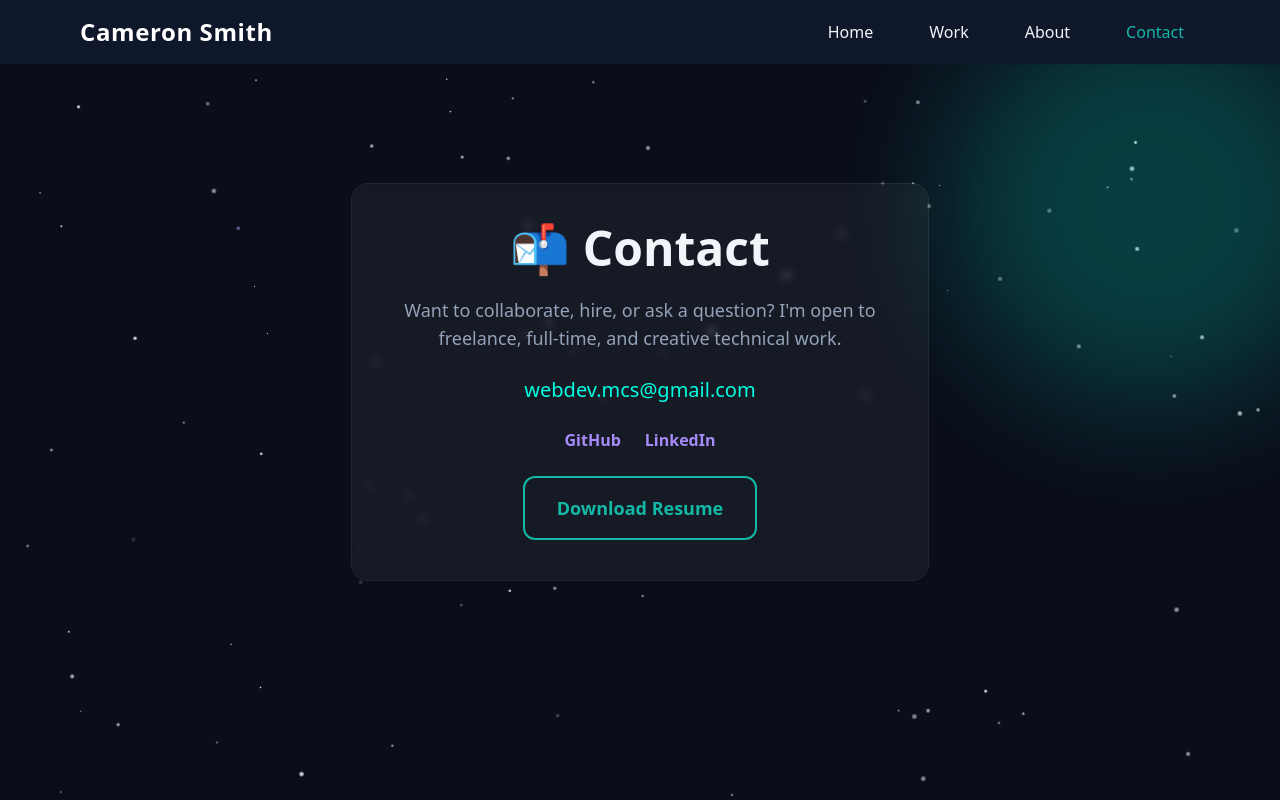
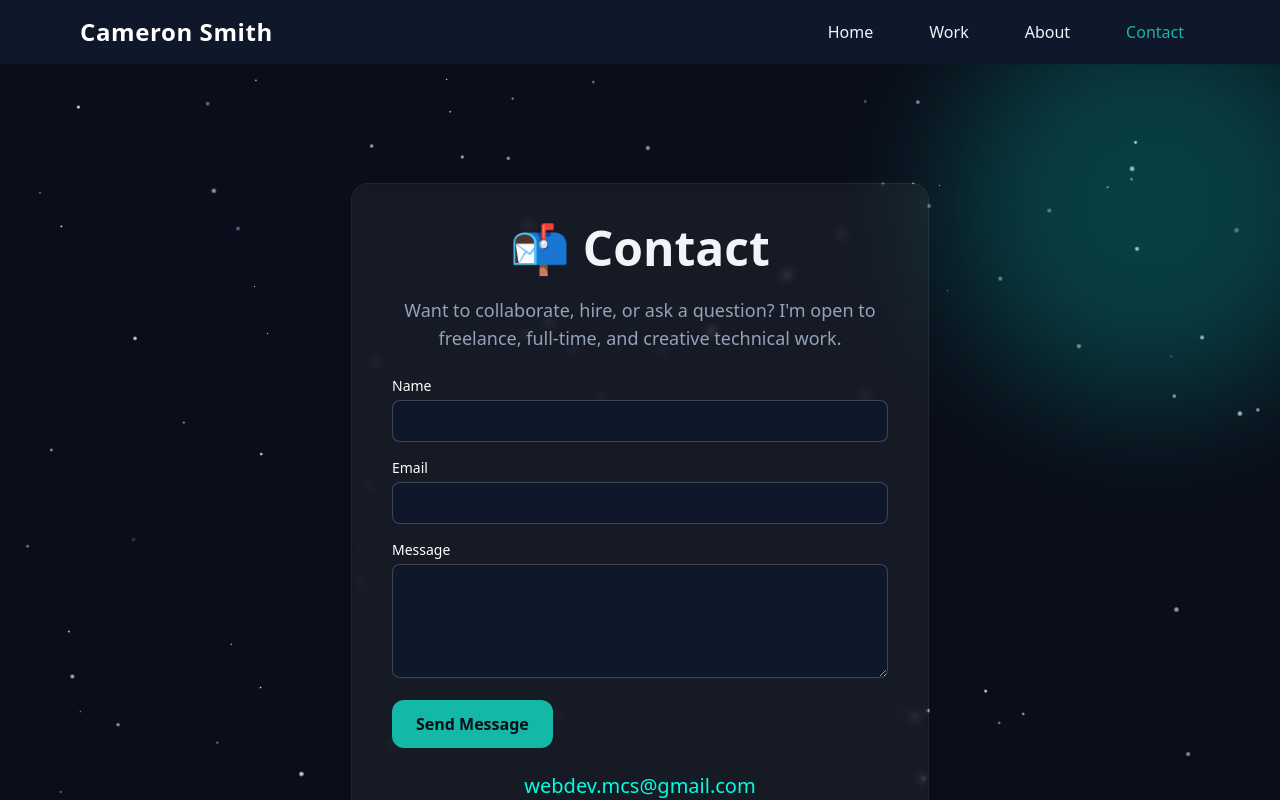
Before and after one commit to Cameron8325/port2, a React (Vite) app: page /contact in a window 1280 px wide. Shown: the top 800 px of the page. Built offline with nearby package versions, Linux system fonts and the light colour scheme.

Commit message:
Added contact form
For the CRC, I decided to change a counter to a contact form.

```diff
--- a/src/pages/Contact.jsx
+++ b/src/pages/Contact.jsx
@@ -1,12 +1,52 @@
-import React from 'react';
+import React, { useState } from 'react';
 import useScrollReveal from '../hooks/useScrollReveal';
 
 export default function Contact() {
   const [cardRef, isVisible] = useScrollReveal();
 
+  const [formData, setFormData] = useState({
+    name: '',
+    email: '',
+    message: '',
+  });
+
+  const [status, setStatus] = useState(null);
+
+  const handleChange = (e) => {
+    setFormData({
+      ...formData,
+      [e.target.name]: e.target.value,
+    });
+  };
+
+  const handleSubmit = async (e) => {
+    e.preventDefault();
+    setStatus('Sending...');
+
+    try {
+      const res = await fetch('https://your-api-endpoint.amazonaws.com/prod/contact', {
+        method: 'POST',
+        headers: {
+          'Content-Type': 'application/json',
+        },
+        body: JSON.stringify(formData),
+      });
+
+      if (res.ok) {
+        setStatus('Message sent successfully!');
+        setFormData({ name: '', email: '', message: '' });
+      } else {
+        const err = await res.text();
+        throw new Error(err);
+      }
+    } catch (err) {
+      console.error(err);
+      setStatus('Something went wrong. Please try again later.');
+    }
+  };
+
   return (
     <>
-      {/* Skip link for accessibility */}
       <a
         href="#contact-content"
         className="sr-only focus:not-sr-only absolute top-2 left-2 z-20 p-2 bg-[#00ffe0] text-[#0a0e1a] rounded"
@@ -18,9 +58,8 @@ export default function Contact() {
         id="contact-content"
         role="main"
         aria-labelledby="contact-heading"
-        className="relative z-10 min-h-[calc(100vh-3rem)] px-4 sm:px-6 lg:px-8 py-16 sm:py-20 overflow-visible"
+        className="relative z-10 min-h-[calc(100vh-3rem)] px-4 sm:px-6 lg:px-8 py-8 sm:py-20 overflow-visible"
       >
-        {/* Top-right decorative glow blob */}
         <div
           className="absolute top-[-100px] right-[-150px] w-[400px] h-[400px] bg-[#00ffe0] opacity-20 blur-3xl rounded-full sm:w-[400px] sm:h-[400px]"
           aria-hidden="true"
@@ -28,9 +67,8 @@ export default function Contact() {
 
         <article
           ref={cardRef}
-          className={`relative z-10 max-w-md sm:max-w-xl mx-auto bg-white/5 backdrop-blur-sm ring-1 ring-white/10 rounded-2xl shadow-inner p-6 sm:p-10 space-y-6 text-center transition-opacity duration-700 ${
-            isVisible ? 'animate-fade-up opacity-100' : 'opacity-0'
-          }`}
+          className={`relative z-10 max-w-md sm:max-w-xl mx-auto bg-white/5 backdrop-blur-sm ring-1 ring-white/10 rounded-2xl shadow-inner p-6 sm:p-10 space-y-6 text-center transition-opacity duration-700 ${isVisible ? 'animate-fade-up opacity-100' : 'opacity-0'
+            }`}
           aria-labelledby="contact-heading"
         >
           <header>
@@ -44,9 +82,67 @@ export default function Contact() {
             full-time, and creative technical work.
           </p>
 
+          <form onSubmit={handleSubmit} className="space-y-4 text-left">
+            <div>
+              <label className="block text-sm font-medium text-white" htmlFor="name">
+                Name
+              </label>
+              <input
+                id="name"
+                name="name"
+                type="text"
+                required
+                value={formData.name}
+                onChange={handleChange}
+                className="mt-1 w-full px-4 py-2 bg-[#0f172a] text-white border border-white/20 rounded-lg focus:outline-none focus:ring-2 focus:ring-[#00ffe0]"
+              />
+            </div>
+
+            <div>
+              <label className="block text-sm font-medium text-white" htmlFor="email">
+                Email
+              </label>
+              <input
+                id="email"
+                name="email"
+                type="email"
+                required
+                value={formData.email}
+                onChange={handleChange}
+                className="mt-1 w-full px-4 py-2 bg-[#0f172a] text-white border border-white/20 rounded-lg focus:outline-none focus:ring-2 focus:ring-[#00ffe0]"
+              />
+            </div>
+
+            <div>
+              <label className="block text-sm font-medium text-white" htmlFor="message">
+                Message
+              </label>
+              <textarea
+                id="message"
+                name="message"
+                required
+                rows="4"
+                value={formData.message}
+                onChange={handleChange}
+                className="mt-1 w-full px-4 py-2 bg-[#0f172a] text-white border border-white/20 rounded-lg focus:outline-none focus:ring-2 focus:ring-[#00ffe0]"
+              />
+            </div>
+
+            <button
+              type="submit"
+              className="w-full sm:w-auto px-6 py-3 bg-[#14b8a6] text-[#0a0e1a] font-semibold rounded-xl hover:bg-[#10a29a] transition"
+            >
+              Send Message
+            </button>
+
+            {status && (
+              <p className="text-sm font-medium text-[#94a3b8] mt-2 text-center">{status}</p>
+            )}
+          </form>
+
           <p className="text-lg sm:text-xl font-medium">
             <a
-              href="mailto:cameron8325@gmail.com"
+              href="mailto:webdev.mcs@gmail.com"
               className="text-[#00ffe0] hover:underline"
             >
               webdev.mcs@gmail.com
@@ -62,14 +158,7 @@ export default function Contact() {
             >
               GitHub
             </a>
-            <a
-              href="https://www.linkedin.com/in/cameron8325"
-              target="_blank"
-              rel="noopener noreferrer"
-              className="hover:underline"
-            >
-              LinkedIn
-            </a>
+
           </div>
 
           <div>
```
